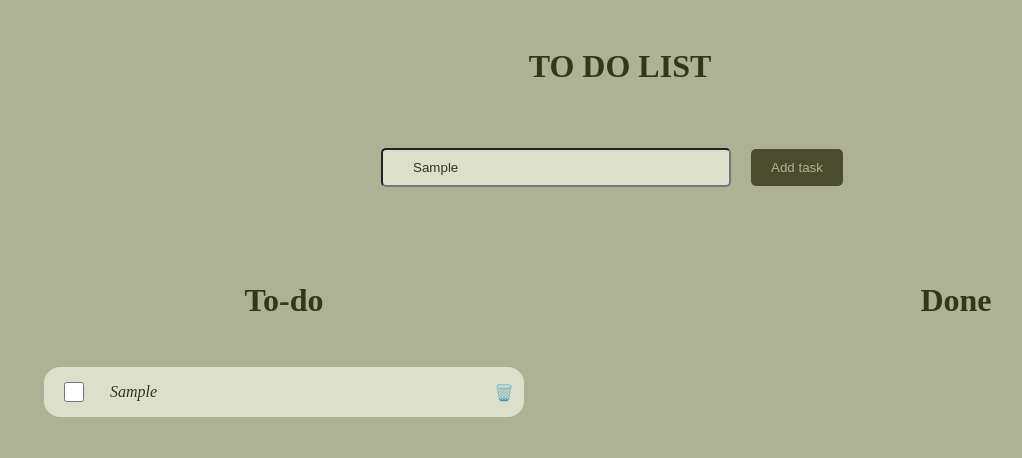
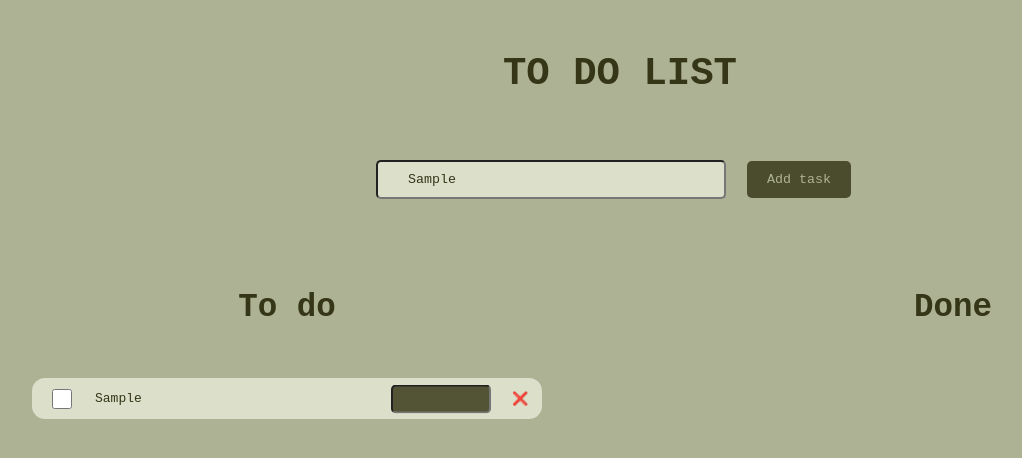
Before and after one commit to leamhkea/todo, a plain HTML site: page liste.html in a window 1280 px wide. Both pictures are taken after typing "Sample" into the empty fields and a click on the button "Add task". Shown: the whole page, without its empty margins (20-1042 px from the left). Drawn offline with Linux system fonts and the light colour scheme.

Commit message:
tilføjet input antal

```diff
--- a/js.js
+++ b/js.js
@@ -38,7 +38,11 @@ function showToDo() {
     //Knappen skal være et input/check box i dom
     li.innerHTML += `<input type="checkbox" ${
       task.done ? "checked" : "" //Hvis task = done sættes attribute checked på (flueben) ellers fjernes checked
-    } class="checkbox_done" ><p>${task.text}</p><span class="delete">🗑️</span>`;
+    } class="checkbox_done" ><p>${
+      task.text
+    }</p><input class="antal" type="number" value="${
+      task.quantity
+    }" ><span class="delete">❌</span>`;
 
     //Dette fungerer som if/else, så hvis task er done så "color_done" ellers :
     li.classList.add(task.done ? "color_done" : "color_to_do");
@@ -50,6 +54,12 @@ function showToDo() {
 
       console.log("currentTarget", currentTarget);
       console.log("target", target);
+
+      // Find input-feltet for antal stk i input
+      const quantityInput = li.querySelector(".antal");
+      quantityInput.addEventListener("input", (event) => {
+        task.quantity = event.target.value;
+      });
 
       // Fjerner currenttarget (hele liste elementet) ved at klikke på target (som er krydset).
       if (target.classList.contains("delete")) {
--- a/liste.html
+++ b/liste.html
@@ -14,7 +14,7 @@
     </section>
     <section class="placering_todo_elementer">
       <div>
-        <h2>To-do</h2>
+        <h2>To do</h2>
         <ul class="to_do_list"></ul>
       </div>
       <div>
--- a/style.css
+++ b/style.css
@@ -7,6 +7,8 @@
   box-sizing: border-box;
   background-color: rgba(174, 178, 149, 1);
   color: rgba(53, 54, 23, 1);
+  font-family: monospace;
+  /* font-family: "Segoe UI", Tahoma, Geneva, Verdana, sans-serif; */
 }
 
 section {
@@ -16,9 +18,14 @@ section {
 /* Bestemmer h1 og h2 */
 h1,
 h2 {
-  margin: 3rem;
+  margin: 4rem;
   text-align: center;
-  font-size: 2rem;
+}
+h1 {
+  font-size: 3rem;
+}
+h2 {
+  font-size: 2.5rem;
 }
 
 /*                       ALT MED INPUT FELT                 */
@@ -60,7 +67,6 @@ li {
   list-style: none;
   background-color: rgba(220, 223, 201, 1);
   border-radius: 1rem;
-  font-style: italic;
   position: relative;
 }
 
@@ -68,6 +74,20 @@ li {
 li p {
   background-color: transparent;
   margin-left: 50px;
+}
+
+/* Bestemmer input felt med antal (javascript class) */
+.antal {
+  cursor: pointer;
+  width: 100px;
+  padding: 5px 10px;
+  text-align: center;
+  background-color: rgba(53, 54, 23, 0.819);
+  color: rgba(174, 178, 149, 1);
+  position: absolute; /* Holder knappen på et fast sted */
+  right: 10%; /* Placerer knappen i højre side */
+  top: 50%; /* Centrerer knappen vertikalt */
+  transform: translateY(-50%); /* vertikal position så den er i midten */
 }
 
 /* Bestemmer delete button (javascript class) */
```
